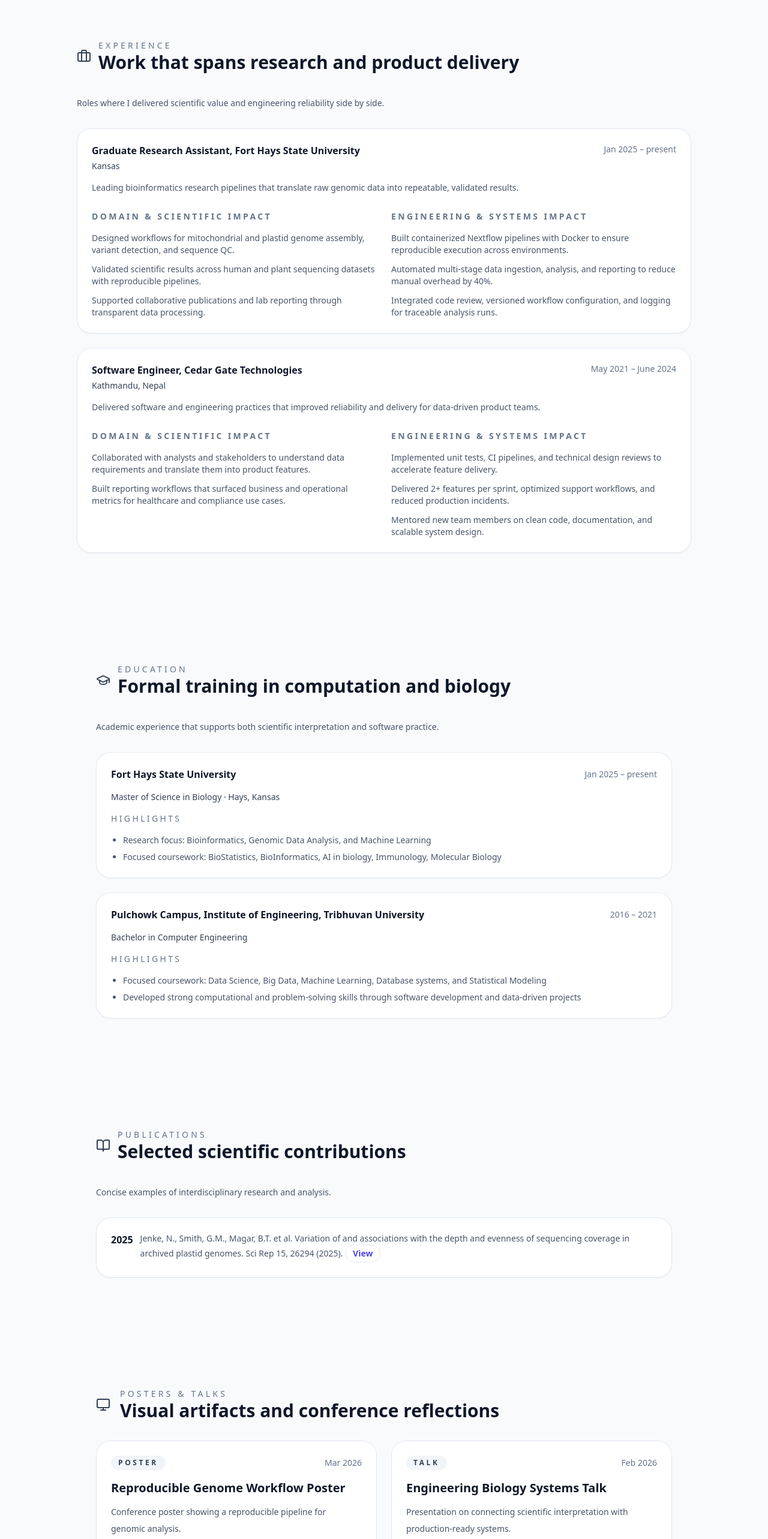
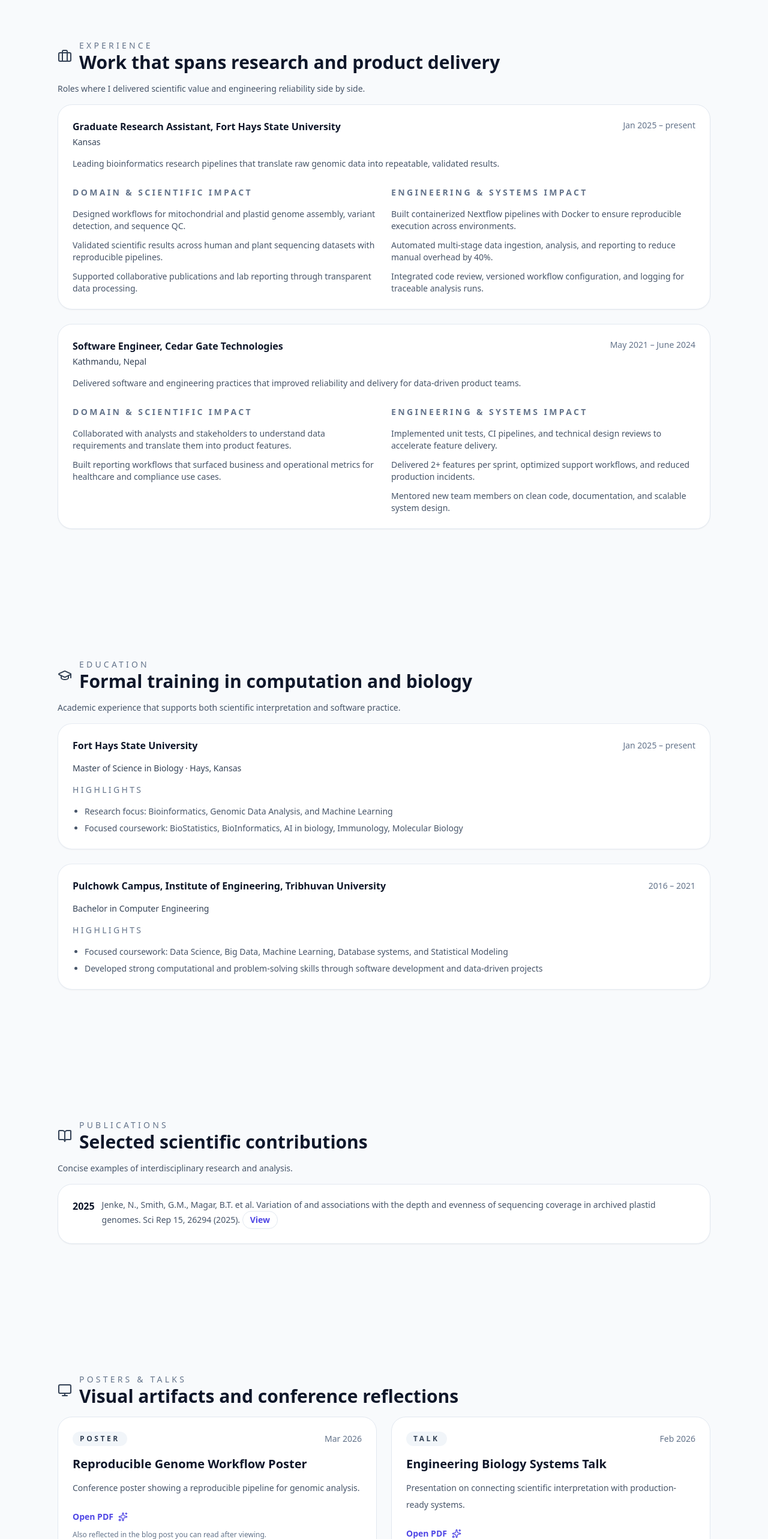
Before and after one commit to buddhathapa12/buddhathapa12.github.io, a Next.js app: page /about in a window 1280 px wide. Shown: the part 1251-3817 px from the top of the page at 60% size. Built offline with nearby package versions, Linux system fonts and the light colour scheme.

Commit message:
Realigned subsections in about

```diff
--- a/src/sections/AboutPosters.tsx
+++ b/src/sections/AboutPosters.tsx
@@ -29,8 +29,8 @@ export default function AboutPosters(): React.ReactNode {
       aria-labelledby="posters-heading"
       className="scroll-mt-24 bg-slate-50 py-16 dark:bg-slate-950"
     >
-      <div className="mx-auto max-w-5xl px-6 sm:px-8">
-        <div className="mb-8 flex items-center gap-4">
+      <div className="mb-8 space-y-4">
+        <div className="flex items-center gap-3">
           <Monitor className="h-6 w-6 text-slate-700 dark:text-slate-300" />
           <div>
             <p className="text-sm uppercase tracking-[0.3em] text-slate-500 dark:text-slate-400">
--- a/src/sections/Education.tsx
+++ b/src/sections/Education.tsx
@@ -9,8 +9,8 @@ export default function Education(): React.ReactNode {
       className="scroll-mt-24 bg-slate-50 py-16 dark:bg-slate-950"
       aria-labelledby="education-heading"
     >
-      <div className="mx-auto max-w-5xl px-6 sm:px-8">
-        <div className="mb-10 flex items-center gap-3">
+      <div className="mb-8 space-y-4">
+        <div className="flex items-center gap-3">
           <GraduationCap className="h-6 w-6 text-slate-700 dark:text-slate-300" />
           <div>
             <p className="text-sm uppercase tracking-[0.3em] text-slate-500 dark:text-slate-400">
--- a/src/sections/Experience.tsx
+++ b/src/sections/Experience.tsx
@@ -9,8 +9,8 @@ export default function Experience(): React.ReactNode {
       className="scroll-mt-24 bg-slate-50 py-16 dark:bg-slate-950"
       aria-labelledby="experience-heading"
     >
-      <div className="mx-auto max-w-6xl px-6 sm:px-8">
-        <div className="mb-10 flex items-center gap-3">
+      <div className="mb-8 space-y-4">
+        <div className="flex items-center gap-3">
           <Briefcase className="h-6 w-6 text-slate-700 dark:text-slate-300" />
           <div>
             <p className="text-sm uppercase tracking-[0.3em] text-slate-500 dark:text-slate-400">
--- a/src/sections/Publications.tsx
+++ b/src/sections/Publications.tsx
@@ -9,8 +9,8 @@ export default function Publications(): React.ReactNode {
       className="scroll-mt-24 bg-slate-50 py-16 dark:bg-slate-950"
       aria-labelledby="publications-heading"
     >
-      <div className="mx-auto max-w-5xl px-6 sm:px-8">
-        <div className="mb-10 flex items-center gap-3">
+      <div className="mb-8 space-y-4">
+        <div className="flex items-center gap-3">
           <BookOpen className="h-6 w-6 text-slate-700 dark:text-slate-300" />
           <div>
             <p className="text-sm uppercase tracking-[0.3em] text-slate-500 dark:text-slate-400">
```
